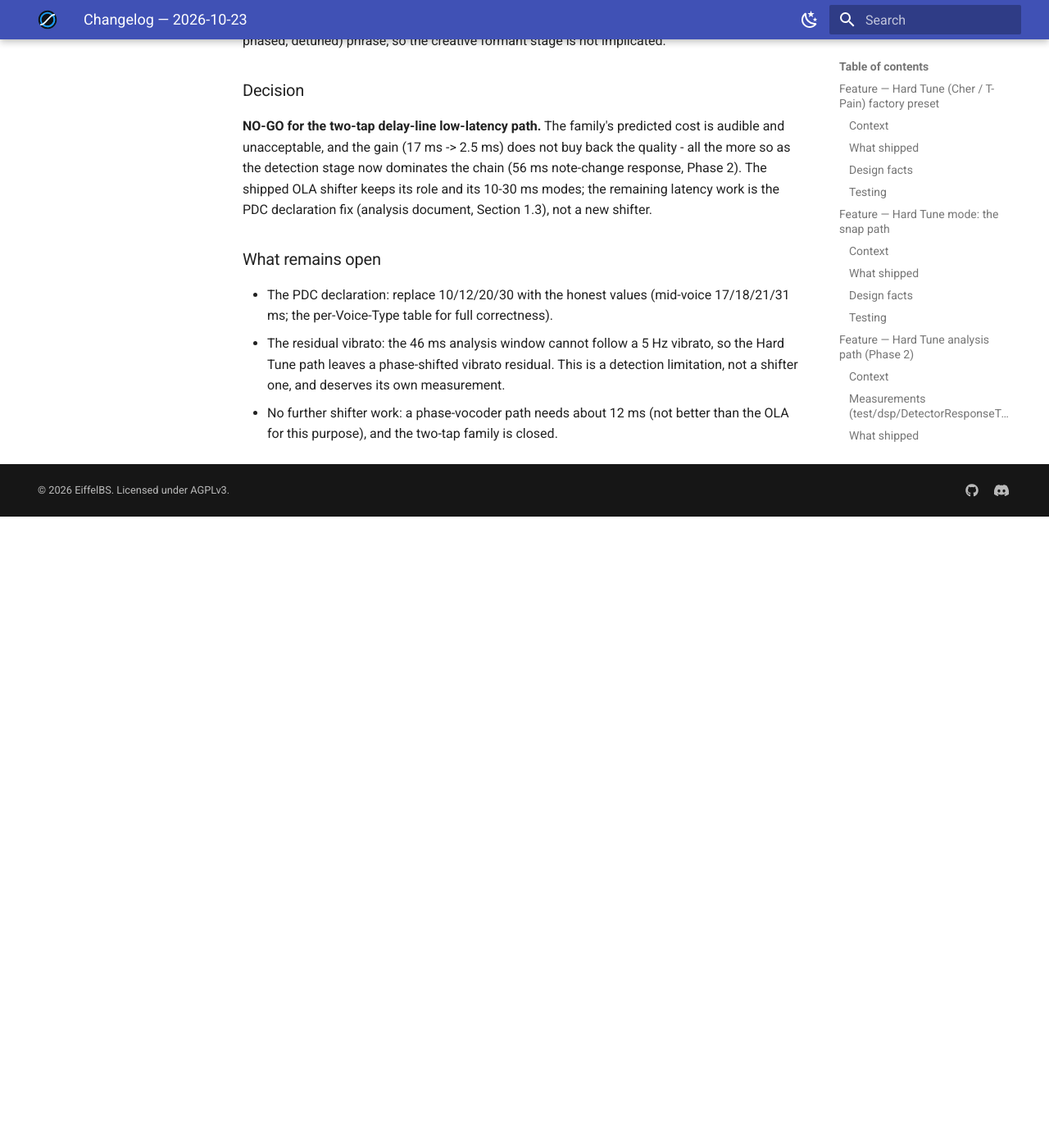
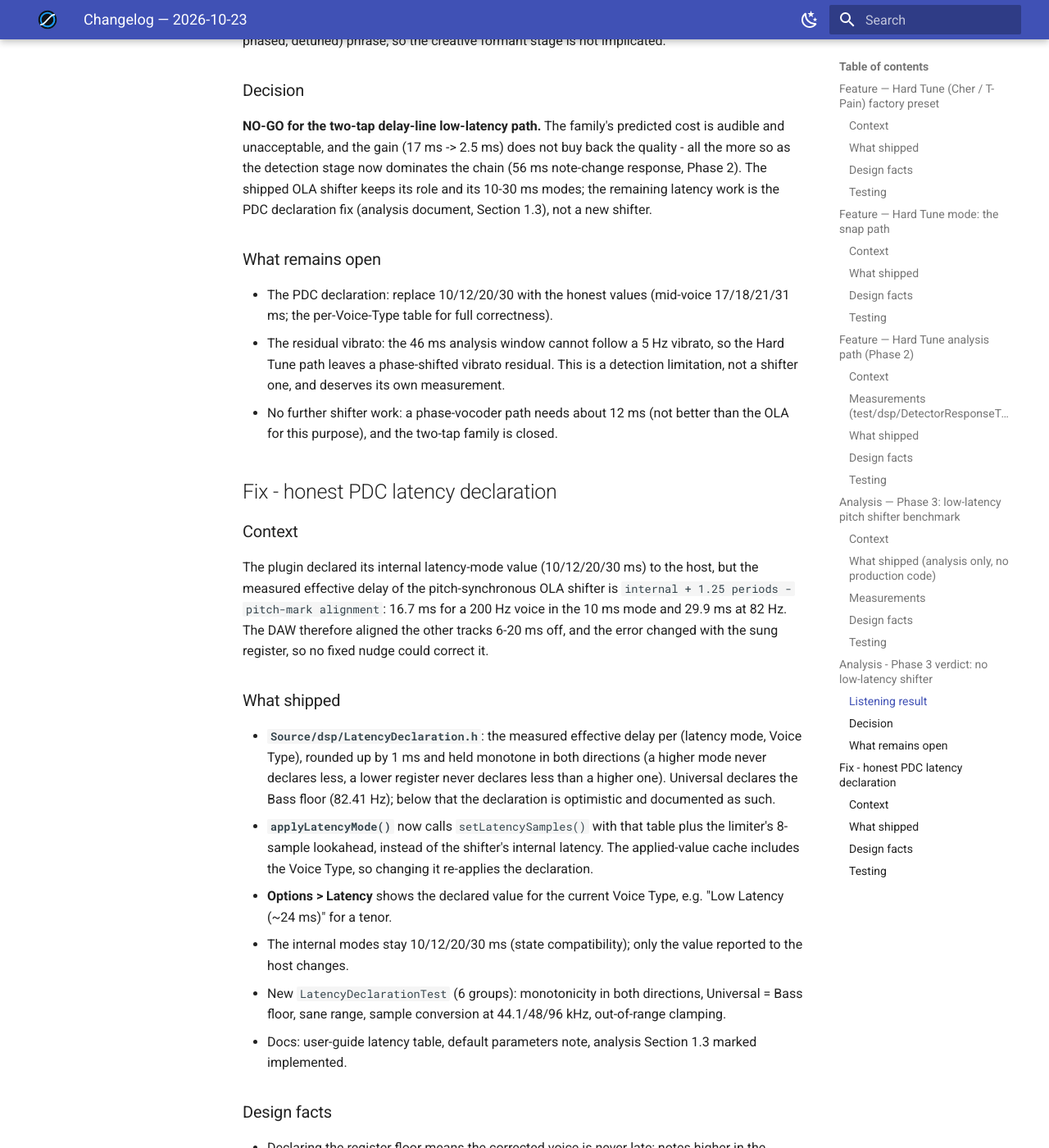
Before and after one commit to EiffelBS/OpenVoxTuner, an MkDocs documentation site: the page built from docs/changelog/changelog-2026-10-23.md, in a window 1280 px wide and 1400 px high, scrolled down 8842 px. Shown: the whole window at 82% size. Built offline with MkDocs 1.6.1 and Material for MkDocs 9.7.7, drawn with Linux system fonts in a browser that asks for light colours; the version menu is left out; before the commit the page ends 9472 px from its top, so only the background shows below that; some of the changed text lies outside the part shown.

Commit message:
fix(latency): declare the measured effective delay (honest PDC)
The plugin used to declare the internal OLA mode value (10/12/20/30 ms), while the real delay is internal + 1.25 periods - pitch-mark alignment (16.7 ms at 200 Hz, 29.9 ms at 82 Hz in the 10 ms mode). Source/dsp/LatencyDeclaration.h now holds the measured effective delay per (mode, Voice Type), rounded up and monotone; applyLatencyMode() declares that value plus the limiter lookahead and re-applies it when Voice Type changes; Options > Latency shows it for the current register. Internal modes are unchanged (state compatibility). New LatencyDeclarationTest (6 groups); suite 234 OK / 0 FAILED.

```diff
--- a/docs/changelog/changelog-2026-10-23.md
+++ b/docs/changelog/changelog-2026-10-23.md
@@ -366,3 +366,56 @@
   detection limitation, not a shifter one, and deserves its own measurement.
 - No further shifter work: a phase-vocoder path needs about 12 ms (not better
   than the OLA for this purpose), and the two-tap family is closed.
+## Fix - honest PDC latency declaration
+
+### Context
+
+The plugin declared its internal latency-mode value (10/12/20/30 ms) to the host,
+but the measured effective delay of the pitch-synchronous OLA shifter is
+`internal + 1.25 periods - pitch-mark alignment`: 16.7 ms for a 200 Hz voice in
+the 10 ms mode and 29.9 ms at 82 Hz. The DAW therefore aligned the other tracks
+6-20 ms off, and the error changed with the sung register, so no fixed nudge
+could correct it.
+
+### What shipped
+
+- **`Source/dsp/LatencyDeclaration.h`**: the measured effective delay per
+  (latency mode, Voice Type), rounded up by 1 ms and held monotone in both
+  directions (a higher mode never declares less, a lower register never declares
+  less than a higher one). Universal declares the Bass floor (82.41 Hz); below
+  that the declaration is optimistic and documented as such.
+- **`applyLatencyMode()`** now calls `setLatencySamples()` with that table plus
+  the limiter's 8-sample lookahead, instead of the shifter's internal latency.
+  The applied-value cache includes the Voice Type, so changing it re-applies the
+  declaration.
+- **Options > Latency** shows the declared value for the current Voice Type,
+  e.g. "Low Latency  (~24 ms)" for a tenor.
+- The internal modes stay 10/12/20/30 ms (state compatibility); only the value
+  reported to the host changes.
+- New `LatencyDeclarationTest` (6 groups): monotonicity in both directions,
+  Universal = Bass floor, sane range, sample conversion at 44.1/48/96 kHz,
+  out-of-range clamping.
+- Docs: user-guide latency table, default parameters note, analysis Section 1.3
+  marked implemented.
+
+### Design facts
+
+- Declaring the register floor means the corrected voice is never late; notes
+  higher in the register land early by up to ~10 ms. That is the unavoidable
+  price of one PDC value for a pitch-dependent delay.
+- The creative Formant shift grows the grain by its ratio and can add a few ms
+  to the true delay; it is not in the table because the knob is not a
+  PDC-stable setting.
+- The two shortest modes now declare within 1-2 ms of each other: the mode count
+  is a processing-character choice, not a latency ladder. Simplifying it is a
+  separate product decision (it changes a choice parameter stored in sessions).
+
+### Testing
+
+- `cmake --build build --config Release --target OpenVoxTuner_Standalone
+  OpenVoxTunerTests`: OK.
+- Full suite: **234 OK / 0 FAILED** (228 before, +6 LatencyDeclaration groups,
+  140 assertions).
+- The runtime declaration itself is not exercised by the test target (it does
+  not compile the processor); the table and the conversion are, and the
+  processor wiring is covered by the build plus code review.
--- a/docs/user-guide/correction-modes.md
+++ b/docs/user-guide/correction-modes.md
@@ -87,14 +87,30 @@
 
 ### Latency Mode
 
-Trades latency against processing quality:
+The four modes trade latency against processing quality. The value the plugin
+declares to the host (what the DAW compensates) is not the internal mode number:
+it is the **measured effective delay** at the lowest note of the selected Voice
+Type (the grain has to look a fraction of a period ahead, so the delay grows as
+the voice goes down). See the
+[low-latency analysis](../low-latency-shifter-analysis.md#13-what-to-declare-instead-pdc-replacement-values)
+for the measurements behind the table.
 
-| Mode | Latency |
-|------|---------|
-| **Direct Monitoring** | 10 ms |
-| **Low Latency** (default) | 12 ms |
-| **Quality** | 20 ms |
-| **Safe** | 30 ms |
+| Voice Type | Direct Monitoring | Low Latency (default) | Quality | Safe |
+|---|---|---|---|---|
+| Universal | ~31 ms | ~35 ms | ~38 ms | ~38 ms |
+| Bass | 31 ms | 35 ms | 38 ms | 38 ms |
+| Baritone | 26 ms | 27 ms | 28 ms | 39 ms |
+| Tenor | 23 ms | 24 ms | 27 ms | 36 ms |
+| Alto | 20 ms | 20 ms | 27 ms | 35 ms |
+| Soprano | 14 ms | 14 ms | 21 ms | 30 ms |
+
+The declared value is the worst case for the register, so the corrected voice is
+never late; notes higher in the register land a few ms early. That is the price
+of one PDC value for a delay that depends on the pitch. The creative **Formant**
+shift grows the grain and can add a few ms on top; it is not part of the table.
+
+The two shortest modes declare within 1–2 ms of each other: pick them for their
+processing character (grain size), not for a large latency difference.
 
 ---
 
```
Also changed, not shown: docs/default-parameters.md (+2 -0 lines), docs/low-latency-shifter-analysis.md (+6 -0 lines), 6 other files.
